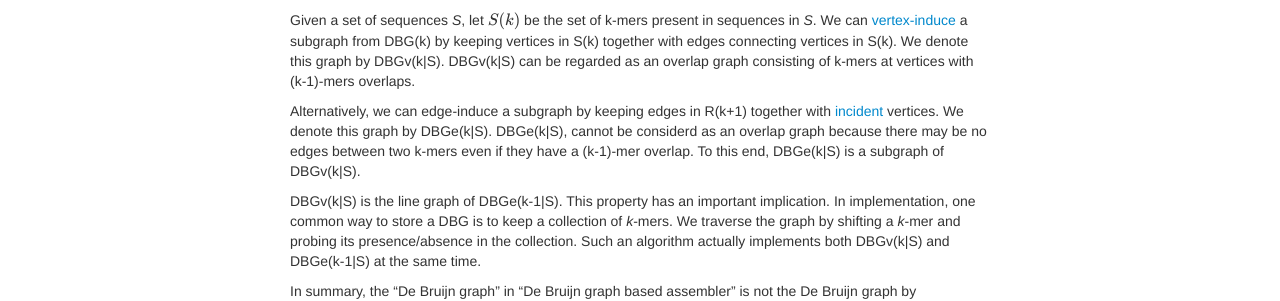
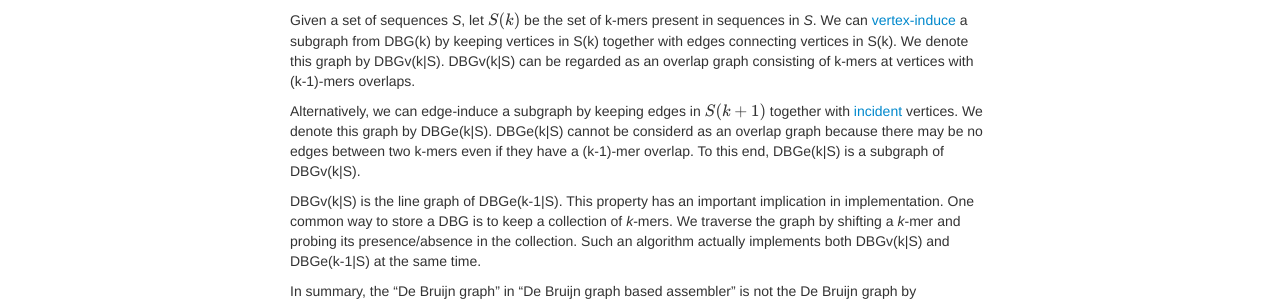
Before and after one commit to lh3/lh3.github.com, a Jekyll site: the page built from _posts/2017-11-15-on-assembly-de-bruijn-graphs.md, in a window 1280 px wide. Shown: the part 352-653 px from the top of the page. Built offline with Jekyll 4.4.1, drawn with Linux system fonts in a browser that asks for light colours; formulas are drawn with MathJax 3; a script that is not in the unit is left out; comment, search, counter and statistics services are not loaded.

Commit message:
still more typos

```diff
--- a/_posts/2017-11-15-on-assembly-de-bruijn-graphs.md
+++ b/_posts/2017-11-15-on-assembly-de-bruijn-graphs.md
@@ -23,14 +23,14 @@
 denote this graph by DBGv(k|S).  DBGv(k|S) can be regarded as an overlap graph
 consisting of k-mers at vertices with (k-1)-mers overlaps.
 
-Alternatively, we can edge-induce a subgraph by keeping edges in R(k+1)
+Alternatively, we can edge-induce a subgraph by keeping edges in $S(k+1)$
 together with [incident][incident] vertices. We denote this graph by DBGe(k|S).
-DBGe(k|S), cannot be considerd as an overlap graph because there may be no
+DBGe(k|S) cannot be considerd as an overlap graph because there may be no
 edges between two k-mers even if they have a (k-1)-mer overlap. To this end,
 DBGe(k|S) is a subgraph of DBGv(k|S).
 
 DBGv(k|S) is the line graph of DBGe(k-1|S). This property has an important
-implication. In implementation, one common way to store a DBG is to keep a
+implication in implementation. One common way to store a DBG is to keep a
 collection of *k*-mers. We traverse the graph by shifting a *k*-mer and probing
 its presence/absence in the collection. Such an algorithm actually implements
 both DBGv(k|S) and DBGe(k-1|S) at the same time.
```
